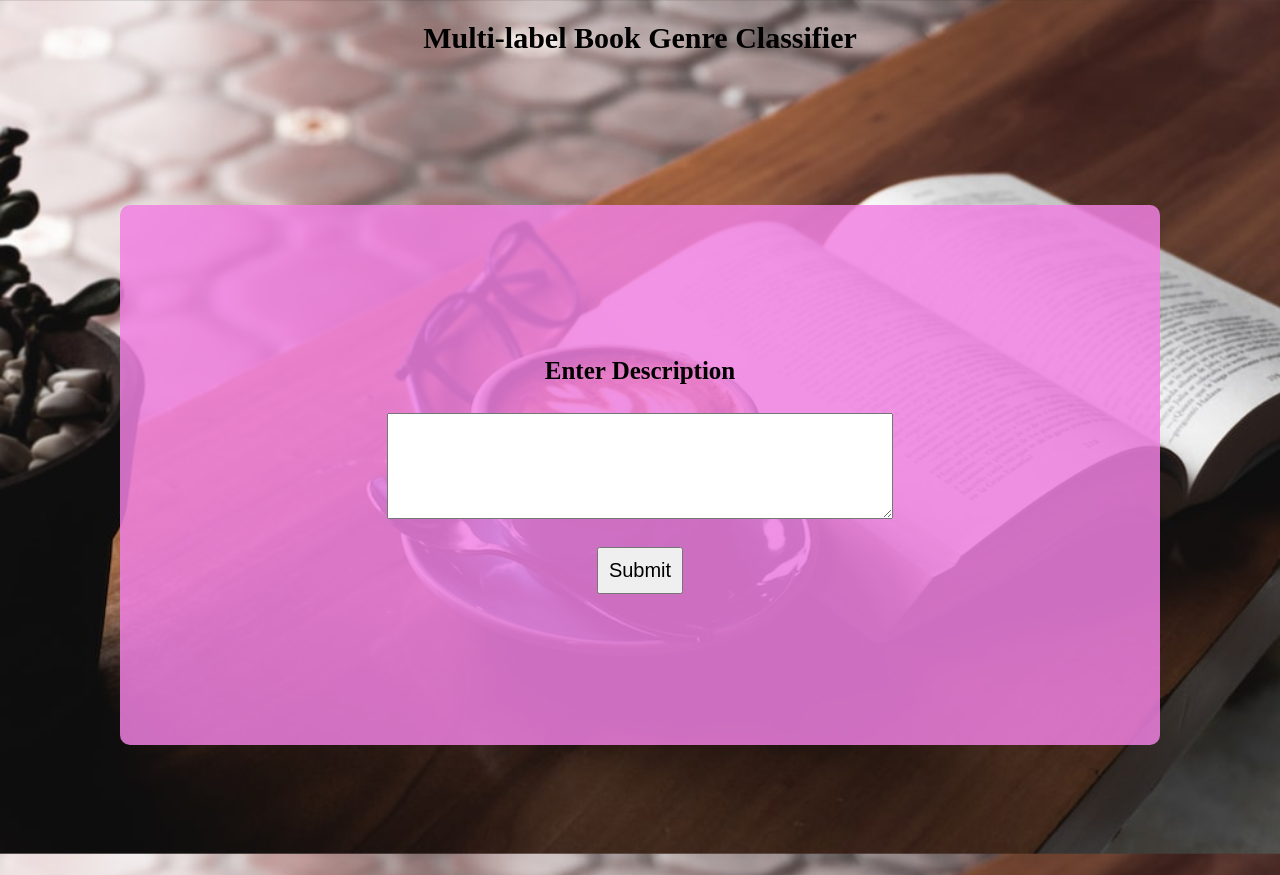
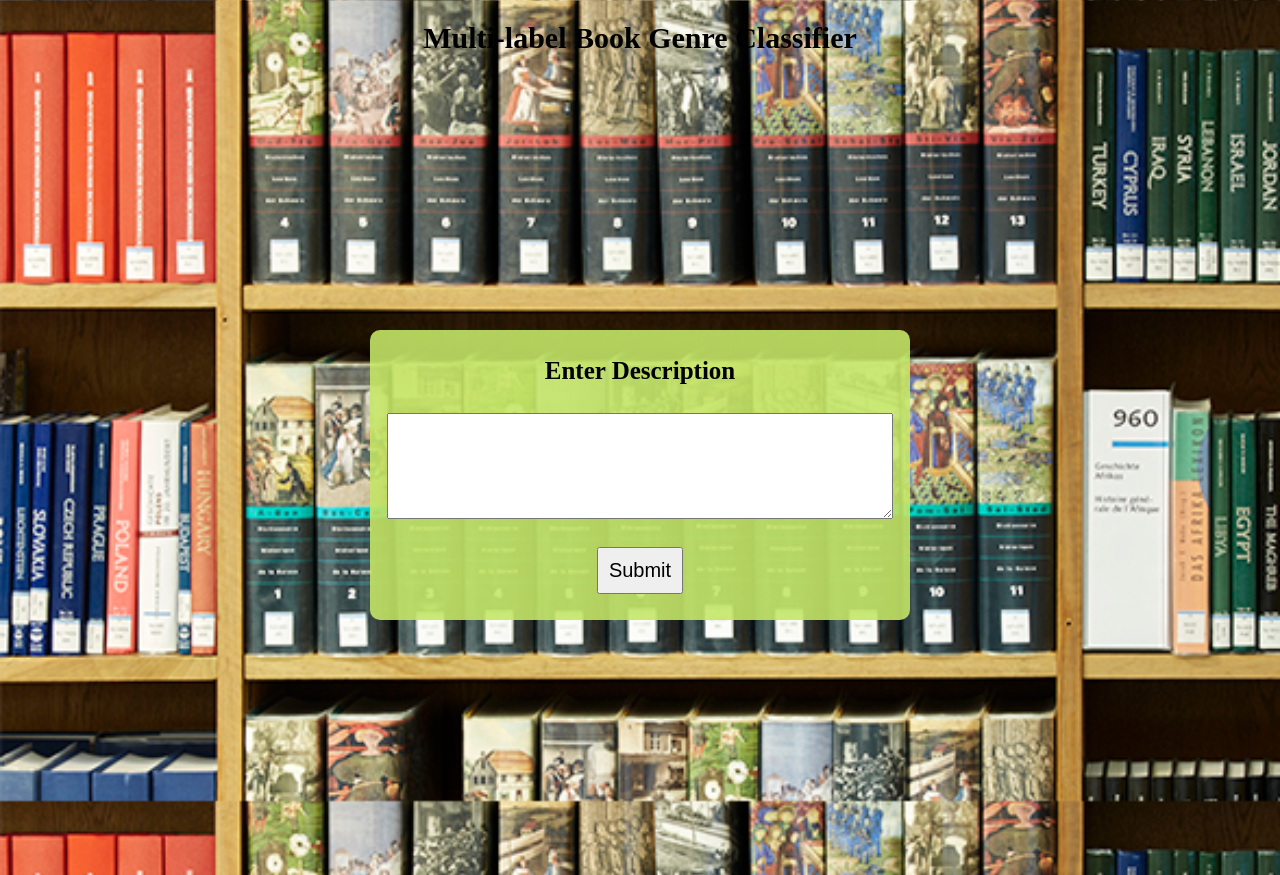
Before and after one commit to NasrinRipa/multilabel-book-genre-classifier, a Flask app: page / in a window 1280 px wide. Run offline with Flask 2, Linux system fonts and the light colour scheme.

Commit message:
index file modified

```diff
--- a/templates/index.html
+++ b/templates/index.html
@@ -3,7 +3,7 @@
 <head>
     <style>
         body {
-            background-image: url("static/photo1.jpg"); /* Adjust the path if needed */
+            background-image: url("static/photo11.jpg"); /* Adjust the path if needed */
             background-size: cover;
             background-repeat: no-repeat;
             background-attachment: fixed;
@@ -28,9 +28,9 @@
         }
 
         form {
-            height: 500px;
-            width: 1000px;
-            background-color: rgba(241, 128, 226, 0.842);
+            height: 250px;
+            width: 500px;
+            background-color: rgba(197, 231, 104, 0.89);
             padding: 20px;
             border-radius: 10px;
             display: flex;
```
Also changed, not shown: static/photo11.jpg (added).
